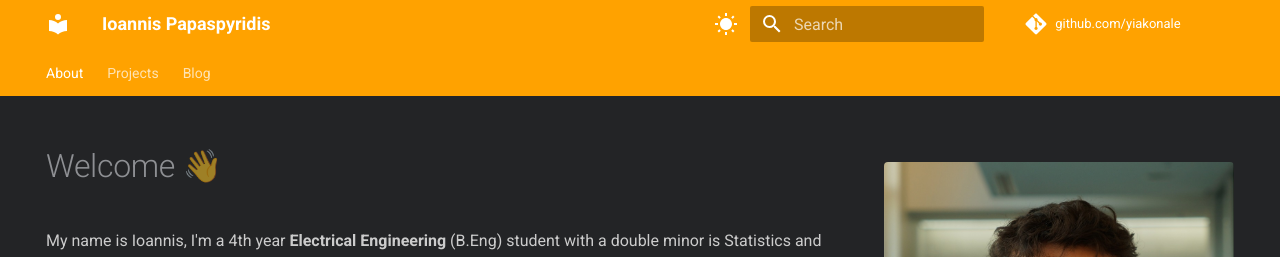
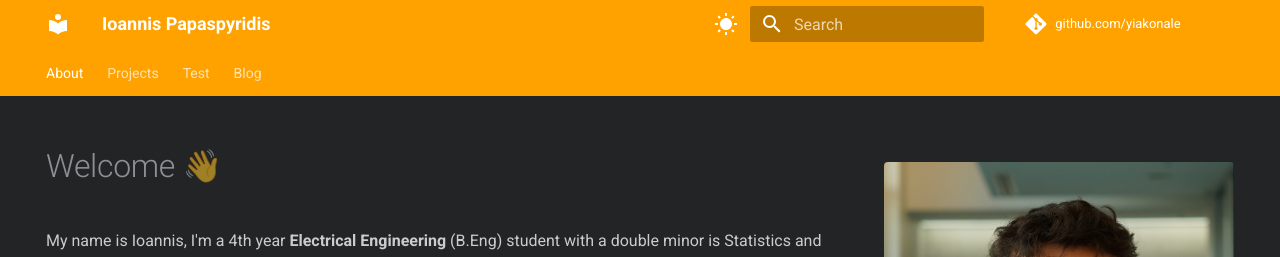
Before and after one commit to yiakonale/yiakonale.github.io, an MkDocs documentation site: the page built from docs/index.md, in a window 1280 px wide and 900 px high. Shown: the top 257 px of the window. Built offline with MkDocs 1.6.1 and Material for MkDocs 9.7.7, drawn with Linux system fonts in a browser that asks for light colours.

Commit message:
testing toc

```diff
--- a/mkdocs.yml
+++ b/mkdocs.yml
@@ -40,7 +40,7 @@
   - About: index.md
   - Projects: projects.md
 #  - About: about.md
-#  - Test: projects/pcb.md #COMMENT OUT BEFORE PUSHING
+  - Test: projects/pcb.md #COMMENT OUT BEFORE PUSHING
   - Blog:
       - Hello World: blog/1_first-post.md
       - About Me: blog/2_about-me.md
@@ -53,7 +53,7 @@
 markdown_extensions:
   - admonition
   - codehilite
-#  - toc
+  - toc
 #      permalink: true
   - pymdownx.details
   - pymdownx.superfences
```
